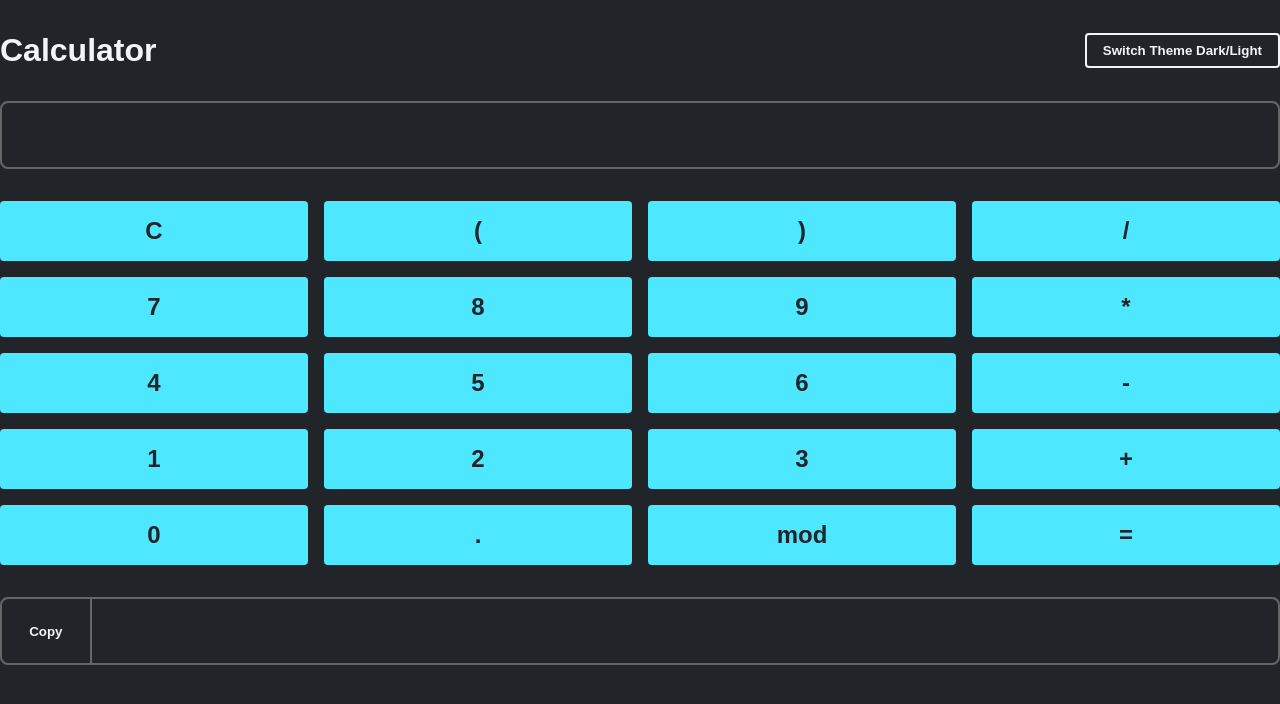
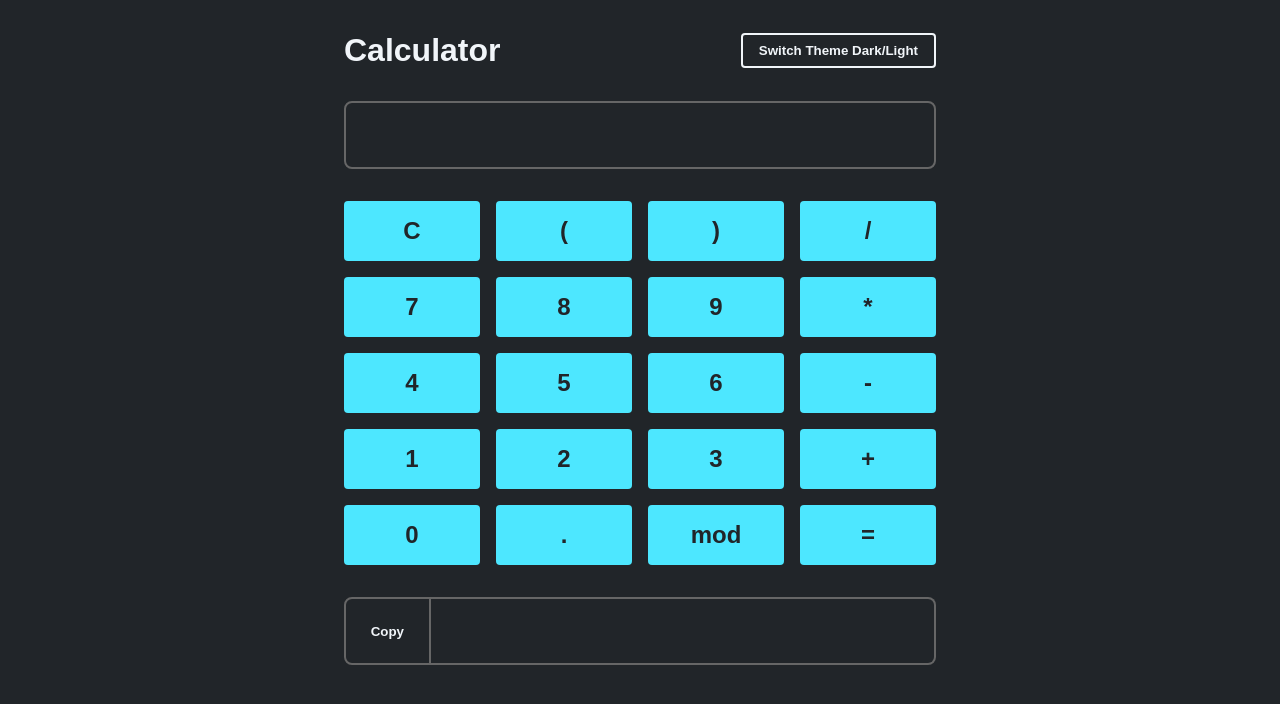
Before and after one commit to per0za/Calculator, a React (Create React App) app: page / in a window 1280 px wide. Shown: the top 704 px of the page. Built offline with nearby package versions, Linux system fonts and the light colour scheme.

Commit message:
style changes

```diff
--- a/src/screens/CalcScreen/index.css
+++ b/src/screens/CalcScreen/index.css
@@ -12,6 +12,14 @@
   --error-color: #ff0043;
 }
 
+main {
+  display: block;
+  margin: 0 auto;
+  max-width: 40rem;
+  padding: 0 1.5rem 2.5rem;
+  position: relative;
+}
+
 body {
   background-color: var(--bg-color);
   color: var(--font-color);
@@ -22,6 +30,7 @@ body {
   background-color: var(--bg-color);
   border: 0.125rem solid var(--font-color);
   color: var(--font-color);
+  cursor: pointer;
 }
 
 #themeSwitcher:hover {
```
